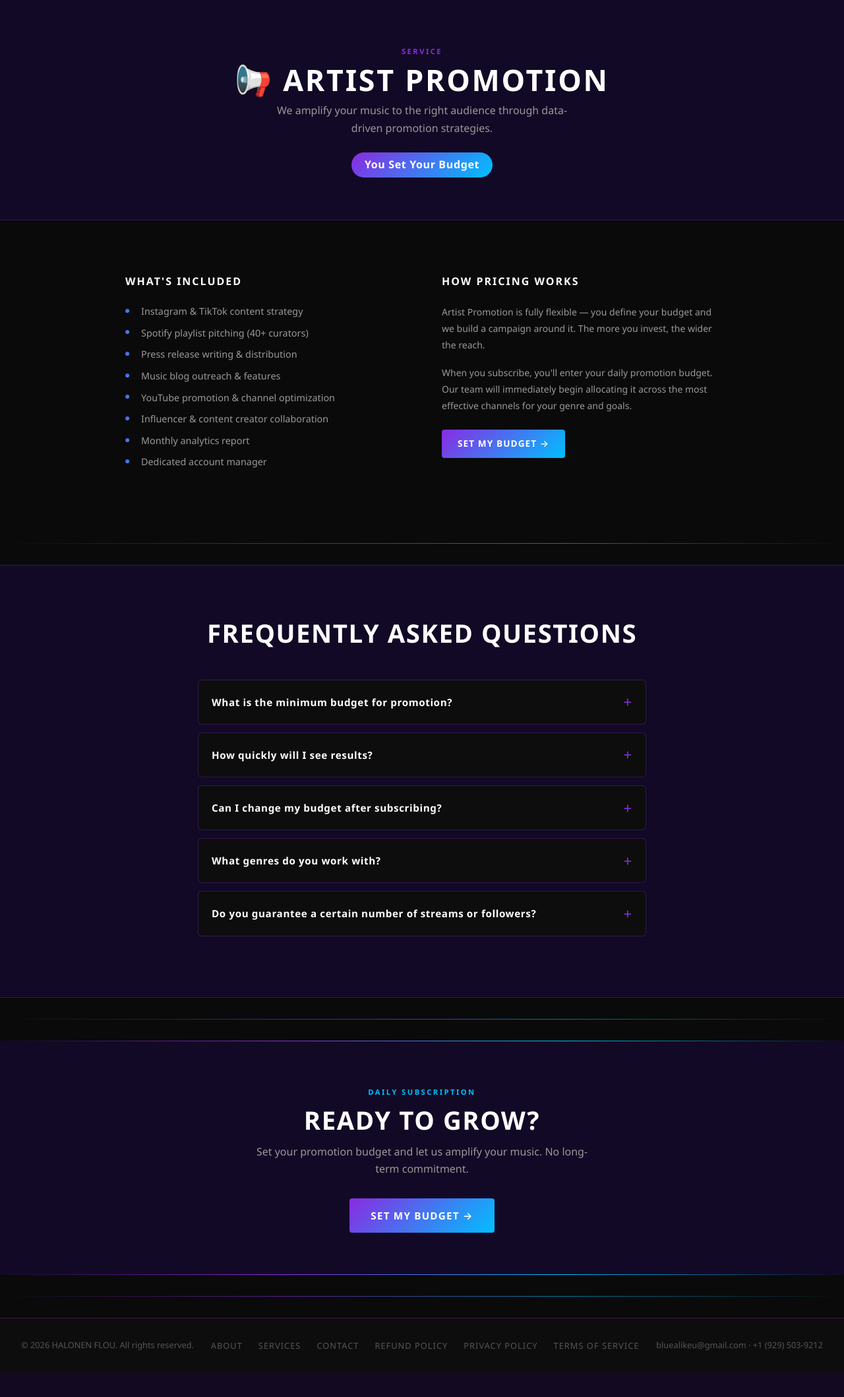
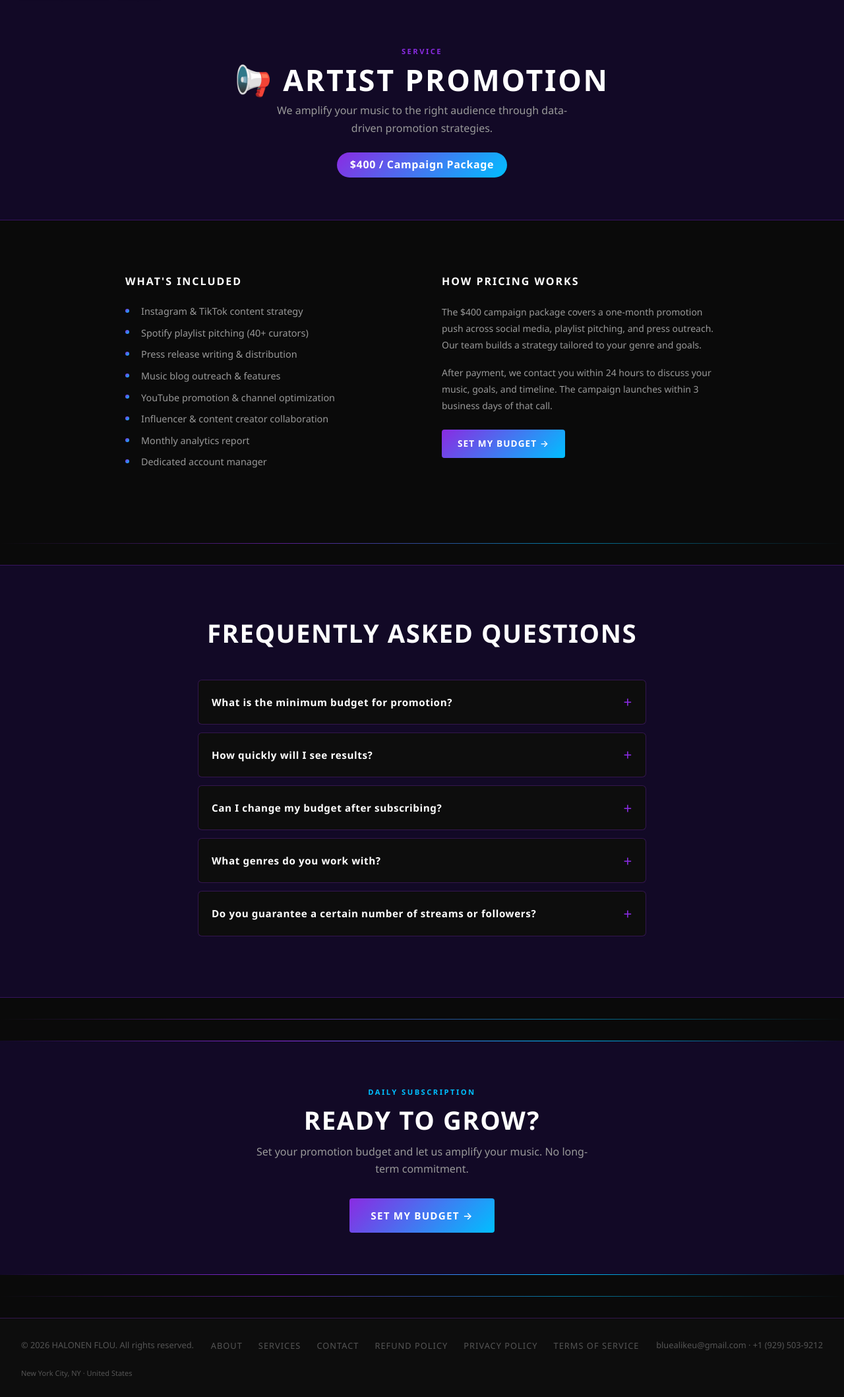
Before and after one commit to coreysolum84020-del/halonen-flou, a Flask app: page /services/promotion in a window 1280 px wide. Shown: the part 63-2180 px from the top of the page at 66% size. Before the commit the page ends 2143 px from the top, so only its background shows below. Run offline with Flask 3, Linux system fonts and the light colour scheme.

Commit message:
fix: update prices, add address, what-happens-next, results disclaimer

```diff
--- a/app/templates/artists.html
+++ b/app/templates/artists.html
@@ -23,12 +23,14 @@
       <div>
         <div style="display:inline-block; font-size:10px; letter-spacing:2px; text-transform:uppercase; color:var(--text-dim); background:rgba(138,43,226,0.1); border:1px solid var(--border); border-radius:20px; padding:3px 12px; margin-bottom:14px;">{{ artist.service }}</div>
         <p style="font-size:14px; color:var(--text-muted); line-height:1.8;">{{ artist.story }}</p>
-        <a href="{{ url_for('subscriptions.subscribe') }}" class="btn btn-primary" style="margin-top:20px;font-size:11px;padding:9px 22px;">Get Same Results →</a>
+        <a href="{{ url_for('subscriptions.subscribe') }}" class="btn btn-primary" style="margin-top:20px;font-size:11px;padding:9px 22px;">Work With Us →</a>
       </div>
     </div>
     {% endfor %}
   </div>
 </section>
+
+<p style="font-size:11px;color:var(--text-dim);text-align:center;padding:0 24px 16px;">* Results shown are from real client campaigns. Individual results vary based on genre, existing fanbase, content quality, and market conditions. We do not guarantee specific numbers of streams, followers, or deals.</p>
 
 <div class="neon-divider"></div>
 <section class="cta-banner">
--- a/app/templates/base.html
+++ b/app/templates/base.html
@@ -50,6 +50,7 @@
       <li><a href="{{ url_for('main.terms') }}">Terms of Service</a></li>
     </ul>
     <div class="footer-contact">{{ contact_email }} · +1 (929) 503-9212</div>
+    <div class="footer-contact" style="font-size:11px;margin-top:4px;">New York City, NY · United States</div>
   </footer>
 
   <script src="{{ url_for('static', filename='js/main.js') }}"></script>
--- a/app/templates/services/lessons.html
+++ b/app/templates/services/lessons.html
@@ -7,7 +7,7 @@
   <p class="section-eyebrow section-eyebrow--left">Service</p>
   <h1 class="page-title">🎸 Music Lessons</h1>
   <p class="page-subtitle">Learn from industry professionals. Private sessions tailored to your skill level and goals.</p>
-  <div class="price-badge" style="margin-top:24px;">$100 / Hour</div>
+  <div class="price-badge" style="margin-top:24px;">$150 / 1-Hour Session · $250 / Extended Session</div>
 </div>
 
 <section class="section">
@@ -62,7 +62,7 @@
 <section class="cta-banner">
   <p class="cta-eyebrow">Book a Session</p>
   <h2 class="cta-title">Ready to Learn?</h2>
-  <p class="cta-subtitle">Private sessions from professional instructors. $100/hour, billed per session.</p>
+  <p class="cta-subtitle">Private sessions from professional instructors. $150 for a 1-hour session · $250 for an extended session.</p>
   <div class="cta-actions">
     <a href="{{ url_for('subscriptions.subscribe', service='lessons') }}" class="btn btn-primary btn-lg">Book a Session →</a>
   </div>
--- a/app/templates/services/production.html
+++ b/app/templates/services/production.html
@@ -7,7 +7,7 @@
   <p class="section-eyebrow section-eyebrow--left">Service</p>
   <h1 class="page-title">🎙️ Artist Production</h1>
   <p class="page-subtitle">From raw recordings to release-ready tracks. Complete production, mixing, and mastering.</p>
-  <div class="price-badge" style="margin-top:24px;">$2,500 / Project</div>
+  <div class="price-badge" style="margin-top:24px;">$650 / Session Package</div>
 </div>
 
 <section class="section">
@@ -27,7 +27,7 @@
     </div>
     <div>
       <h3 style="font-size:16px;font-weight:700;text-transform:uppercase;letter-spacing:2px;margin-bottom:20px;">Project Scope</h3>
-      <p style="font-size:14px;color:var(--text-muted);line-height:1.8;margin-bottom:16px;">The $2,500 project fee covers a complete single or EP (up to 3 tracks) from pre-production through final masters. Larger projects (full albums, 4+ tracks) are quoted separately.</p>
+      <p style="font-size:14px;color:var(--text-muted);line-height:1.8;margin-bottom:16px;">The $650 session package covers a complete production session from pre-production through final masters (1 track). Larger projects are quoted separately — contact us before booking.</p>
       <p style="font-size:14px;color:var(--text-muted);line-height:1.8;margin-bottom:24px;">Timeline: typically 4–6 weeks from kickoff to delivery, depending on project complexity and revision rounds.</p>
       <a href="{{ url_for('subscriptions.subscribe', service='production') }}" class="btn btn-primary">Start a Project →</a>
     </div>
@@ -62,7 +62,7 @@
 <section class="cta-banner">
   <p class="cta-eyebrow">Start a Project</p>
   <h2 class="cta-title">Ready to Record?</h2>
-  <p class="cta-subtitle">From raw idea to release-ready track. Flat $2,500 project fee, full ownership of masters.</p>
+  <p class="cta-subtitle">From raw idea to release-ready track. $650 session package, full ownership of masters.</p>
   <div class="cta-actions">
     <a href="{{ url_for('subscriptions.subscribe', service='production') }}" class="btn btn-primary btn-lg">Start a Project →</a>
   </div>
--- a/app/templates/services/promotion.html
+++ b/app/templates/services/promotion.html
@@ -7,7 +7,7 @@
   <p class="section-eyebrow section-eyebrow--left">Service</p>
   <h1 class="page-title">📢 Artist Promotion</h1>
   <p class="page-subtitle">We amplify your music to the right audience through data-driven promotion strategies.</p>
-  <div class="price-badge" style="margin-top:24px;">You Set Your Budget</div>
+  <div class="price-badge" style="margin-top:24px;">$400 / Campaign Package</div>
 </div>
 
 <section class="section">
@@ -27,8 +27,8 @@
     </div>
     <div>
       <h3 style="font-size:16px;font-weight:700;text-transform:uppercase;letter-spacing:2px;margin-bottom:20px;">How Pricing Works</h3>
-      <p style="font-size:14px;color:var(--text-muted);line-height:1.8;margin-bottom:16px;">Artist Promotion is fully flexible — you define your budget and we build a campaign around it. The more you invest, the wider the reach.</p>
-      <p style="font-size:14px;color:var(--text-muted);line-height:1.8;margin-bottom:24px;">When you subscribe, you'll enter your daily promotion budget. Our team will immediately begin allocating it across the most effective channels for your genre and goals.</p>
+      <p style="font-size:14px;color:var(--text-muted);line-height:1.8;margin-bottom:16px;">The $400 campaign package covers a one-month promotion push across social media, playlist pitching, and press outreach. Our team builds a strategy tailored to your genre and goals.</p>
+      <p style="font-size:14px;color:var(--text-muted);line-height:1.8;margin-bottom:24px;">After payment, we contact you within 24 hours to discuss your music, goals, and timeline. The campaign launches within 3 business days of that call.</p>
       <a href="{{ url_for('subscriptions.subscribe', service='promotion') }}" class="btn btn-primary">Set My Budget →</a>
     </div>
   </div>
```
Also changed, not shown: app/templates/subscriptions/subscribe.html (+12 -0 lines).
